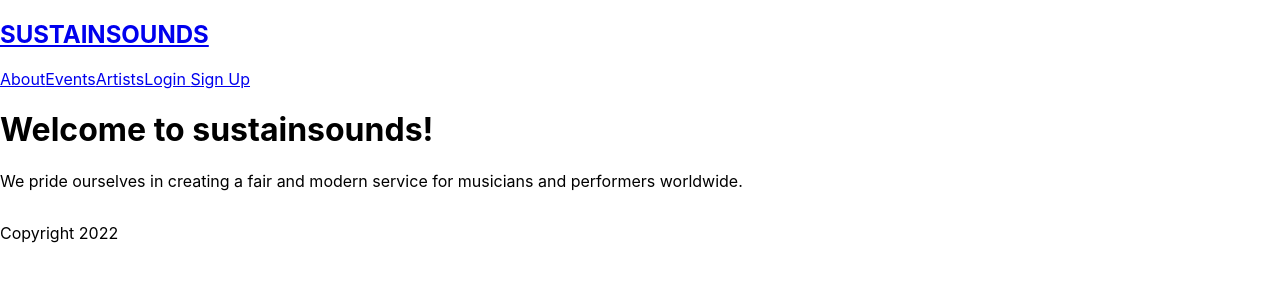
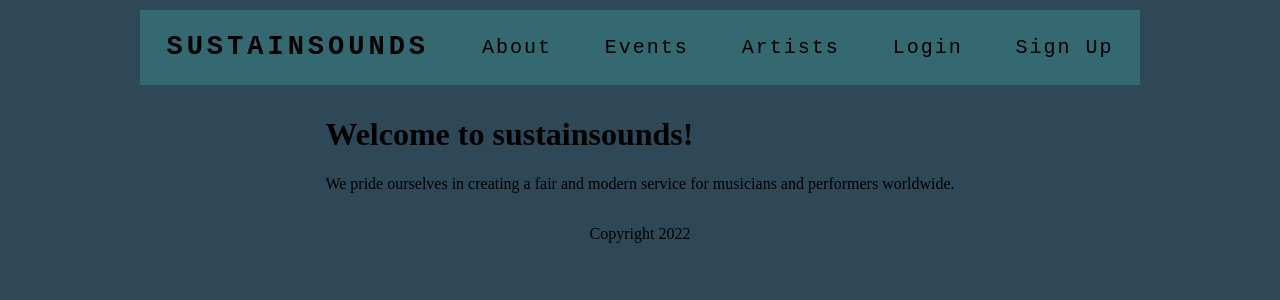
Before and after one commit to vnemchev/sustainsounds-react, a React (Create React App) app in the folder client/: page / in a window 1280 px wide. Shown: the top 300 px of the page. Built offline with nearby package versions, Linux system fonts and the light colour scheme; no server answers.

Commit message:
Basic navigation css

```diff
--- /dev/null
+++ b/client/src/components/common/Header/Header.module.css
@@ -0,0 +1,5 @@
+header {
+    width: 100%;
+    background-color: #346972;
+    margin: 10px 20px;
+}
--- a/client/src/components/common/Nav/Nav.js
+++ b/client/src/components/common/Nav/Nav.js
@@ -1,34 +1,61 @@
+import { useContext } from 'react';
 import { Link } from 'react-router-dom';
-import { useContext } from 'react';
+
 import { AuthContext } from '../../../contexts/authContext';
 import { getUsername } from '../../../utils/util';
+
+import styles from '../Nav/Nav.module.css';
 
 const Nav = () => {
     const { user } = useContext(AuthContext);
     const isArtist = Boolean(user.alias);
 
     return (
-        <nav>
-            <Link to="/">
+        <nav className={styles.nav}>
+            <Link to="/" className={styles.hometext}>
                 <h1>SUSTAINSOUNDS</h1>
             </Link>
+            <Link to="/about" className={styles.navlink}>
+                About
+            </Link>
 
-            <Link to="/about">About</Link>
-            <Link to="/events">Events</Link>
-            <Link to="/artists">Artists</Link>
+            <Link to="/events" className={styles.navlink}>
+                Events
+            </Link>
+
+            <Link to="/artists" className={styles.navlink}>
+                Artists
+            </Link>
+
             {user.email ? (
                 <>
-                    <Link to="/profile">Profile</Link>
-                    <Link to="/logout">Logout</Link>
-                    {isArtist && <Link to="/create">Create</Link>}
+                    <Link to="/profile" className={styles.navlink}>
+                        Profile
+                    </Link>
+
+                    <Link to="/logout" className={styles.navlink}>
+                        Logout
+                    </Link>
+
+                    {isArtist && (
+                        <Link to="/create" className={styles.navlink}>
+                            Create
+                        </Link>
+                    )}
+
                     <span>
                         Welcome, {user.alias || getUsername(user.email)}!
                     </span>
                 </>
             ) : (
                 <>
-                    <Link to="/login">Login </Link>
-                    <Link to="/register">Sign Up</Link>
+                    <Link to="/login" className={styles.navlink}>
+                        Login
+                    </Link>
+
+                    <Link to="/register" className={styles.navlink}>
+                        Sign Up
+                    </Link>
                 </>
             )}
         </nav>
--- /dev/null
+++ b/client/src/components/common/Nav/Nav.module.css
@@ -0,0 +1,33 @@
+.nav {
+    font-family: 'Doctor Glitch', 'Fredoka One', 'Courier New', Courier,
+        monospace;
+    display: flex;
+    flex-direction: row;
+    justify-content: space-around;
+    align-items: center;
+}
+
+.hometext {
+    text-decoration: none;
+    font-size: large;
+    letter-spacing: 4px;
+    color: black;
+}
+
+.navlink {
+    color: black;
+    font-size: 20px;
+    letter-spacing: 2px;
+    text-decoration: none;
+    width: 20px;
+    min-width: max-content;
+}
+
+.navlink:hover,
+.navlink:active,
+.navlink:focus,
+.hometext:hover,
+.hometext:active,
+.hometext:focus {
+    color: #ffda99;
+}
--- a/client/src/components/common/header/Header.js
+++ b/client/src/components/common/header/Header.js
@@ -1,8 +1,9 @@
 import Nav from '../Nav/Nav';
+import styles from '../Header/Header.module.css';
 
 const Header = () => {
     return (
-        <header id="header">
+        <header id="header" className={styles.header}>
             <Nav />
         </header>
     );
--- a/client/src/index.css
+++ b/client/src/index.css
@@ -1,19 +1,27 @@
 body {
+    display: flex;
+    justify-content: center;
+    align-items: center;
+    background-color: #2f4858;
+
     margin: 0;
-    font-family: -apple-system, BlinkMacSystemFont, 'Segoe UI', 'Roboto', 'Oxygen', 'Ubuntu', 'Cantarell', 'Fira Sans',
-        'Droid Sans', 'Helvetica Neue', sans-serif;
+    font-family: 'Fredoka One', cursive, -apple-system, BlinkMacSystemFont,
+        'Segoe UI', 'Roboto', 'Oxygen', 'Ubuntu', 'Cantarell', 'Fira Sans',
+        'Droid Sans', 'Fredoka One' 'Helvetica Neue', sans-serif;
     -webkit-font-smoothing: antialiased;
     -moz-osx-font-smoothing: grayscale;
 }
 
 #root {
     display: flex;
+
     flex-direction: column;
-    align-items: stretch;
+    align-items: center;
     justify-content: center;
-    width: fit-content
+    width: 1000px;
 }
 
 code {
-    font-family: source-code-pro, Menlo, Monaco, Consolas, 'Courier New', monospace;
+    font-family: source-code-pro, Menlo, Monaco, Consolas, 'Courier New',
+        monospace;
 }
```
